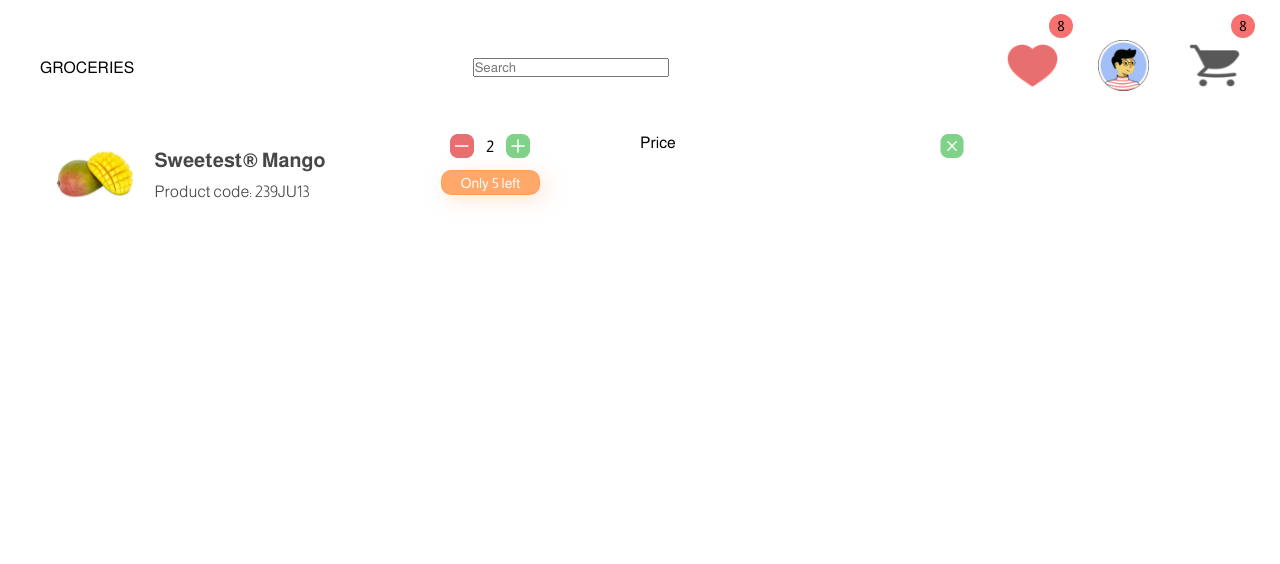
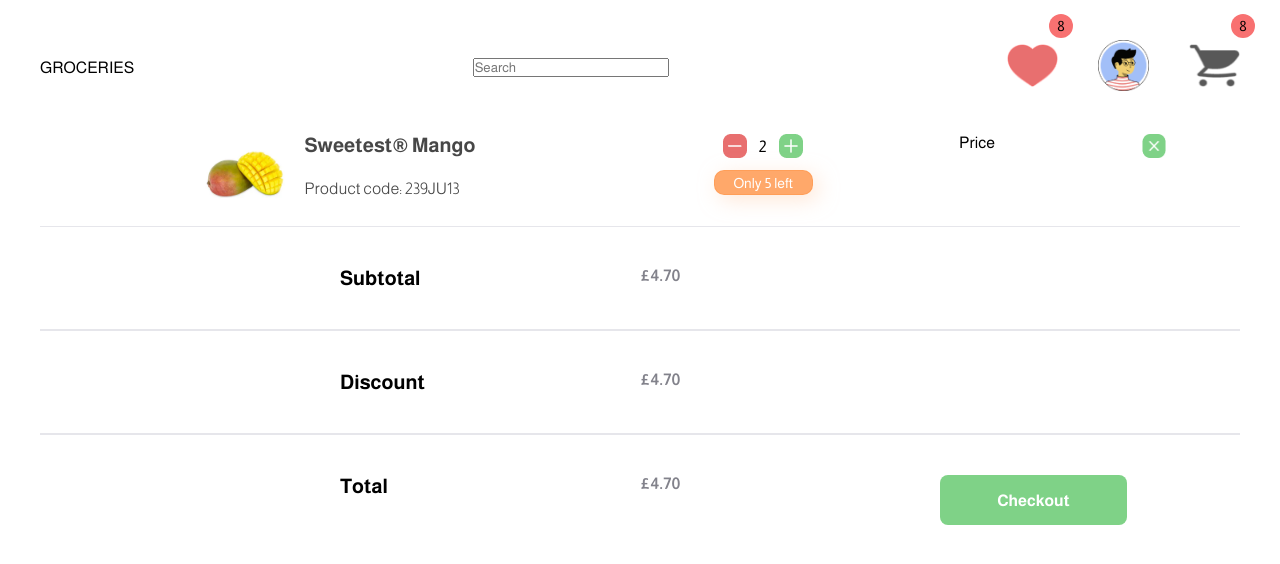
Before and after one commit to rokibulslam/React-Shopping-cart, a React (Vite) app: page /cart in a window 1280 px wide. Shown: the top 564 px of the page. Built offline with nearby package versions, Linux system fonts and the light colour scheme.

Commit message:
cart design complete

```diff
--- a/src/pages/Cart.jsx
+++ b/src/pages/Cart.jsx
@@ -1,19 +1,26 @@
-import React from 'react'
+
 
 const Cart = () => {
   return (
-    <div className="h-[113px] grid grid-cols-4 items-start">
-      <div className='flex justify-center items-center space-x-5'>
+    <div>
+      {/* Cart Items */}
+      <div className=" grid grid-cols-1 md:grid-cols-2 gap-y-5 items-start">
+        <div className="flex justify-center items-start space-x-5 flex-1">
           {/* Image */}
-        <img className="w-[80px] h-[80px]" src="/src/assets/mango.jpg" alt="" />
+          <img
+            className="w-[80px] h-[80px]"
+            src="/src/assets/mango.jpg"
+            alt=""
+          />
           {/* Food */}
           <div className="text-darkslategray space-y-3">
             {/* Name */}
             <h1 className="text-xl font-bold">Sweetest® Mango</h1>
             {/* Code */}
-          <p className="text-base font-light">Product code: 239JU13</p>
+            <p className="text-base font-light pt-3">Product code: 239JU13</p>
           </div>
         </div>
+        <div className="flex justify-around">
           {/* Quantity */}
           <div className="flex flex-col justify-center items-center space-y-3">
             {/* plus */}
@@ -46,7 +53,46 @@ const Cart = () => {
           </div>
           <p>Price</p>
           {/* delete  */}
-      <img className="w-[24px] h-[24px]" src="/src/assets/delete.png" alt="" />
+          <img
+            className="w-[24px] h-[24px]"
+            src="/src/assets/delete.png"
+            alt=""
+          />
+        </div>
+      </div>
+      {/* Cart Calculation  */}
+      {/* Subtotal  */}
+      <div>
+        <div className="grid grid-cols-4 py-10 border-[#E6E6EB] border-x-0 border-y-[1px] border-solid ">
+          <p></p>
+          <p className="font-bold text-xl ">Subtotal</p>
+          <p className="text-lightGray font-bold">
+            <span>£</span>
+            <span>4.70</span>
+          </p>
+        </div>
+        {/* Discount */}
+        <div className="grid grid-cols-4 py-10 border-[#E6E6EB] border-x-0 border-y-[1px] border-solid ">
+          <p></p>
+          <p className="font-bold text-xl ">Discount</p>
+          <p className="text-lightGray font-bold">
+            <span>£</span>
+            <span>4.70</span>
+          </p>
+        </div>
+        {/* Total */}
+        <div className="grid grid-cols-4 py-10 border-[#E6E6EB] border-x-0 border-y-[1px] border-solid ">
+          <p></p>
+          <p className="font-bold text-xl ">Total</p>
+          <p className="text-lightGray font-bold">
+            <span>£</span>
+            <span>4.70</span>
+          </p>
+          <button className="h-[25px] md:h-[50px] w-[100px] md:w-[187px] rounded-lg border-0 bg-[#7FD287] text-white font-bold md:text-base">
+            Checkout
+          </button>
+        </div>
+      </div>
     </div>
   );
 }
--- a/tailwind.config.js
+++ b/tailwind.config.js
@@ -11,6 +11,7 @@ export default {
         },
         black: "#000",
         darkslategray: "#474747",
+        lightGray:"#82828B",
         gray: "#949494",
         salmon: {
           100: "#ff7979",
```
Lines whose indentation alone changed are shown as unchanged.
